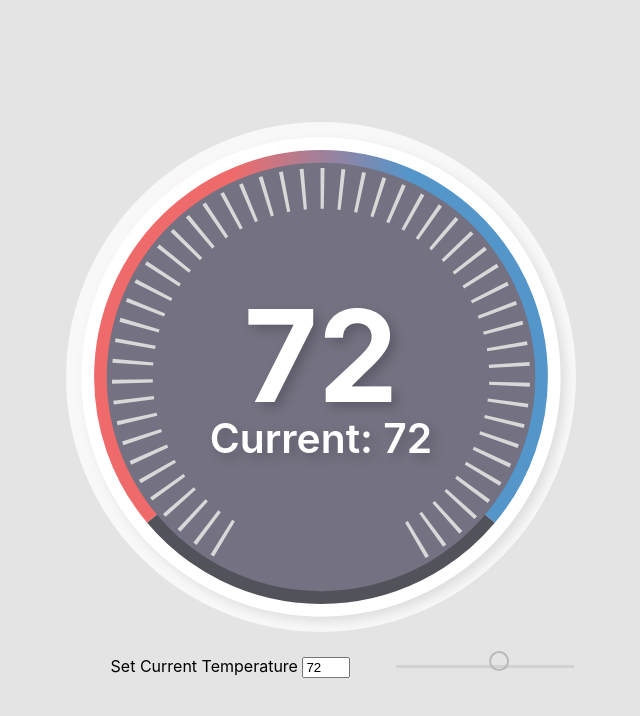
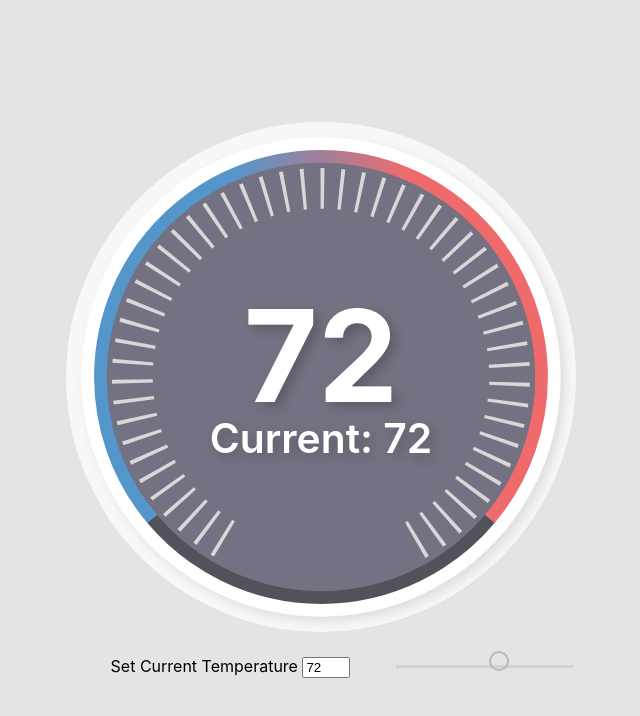
Before and after one commit to raniceyue/thermostat, a React (Create React App) app: page / in a window 1280 px wide. Shown: the top 716 px of the page, without its empty margins (319-959 px from the left). Built offline with nearby package versions, Linux system fonts and the light colour scheme.

Commit message:
Swap colour of arcs...

```diff
--- a/src/components/Border.jsx
+++ b/src/components/Border.jsx
@@ -6,6 +6,7 @@ const Border = () => {
     const arc2 = drawArc(50, 50, 43, 130, 230);
 
     return(
+        <>
         <div className="thermostat-border">
             <svg viewBox="0 0 100 100" xmlns="http://www.w3.org/2000/svg">
                 {/* BORDER */}
@@ -15,33 +16,16 @@ const Border = () => {
                 {/* ARC AROUND FACE */}
                 <defs>
                     <linearGradient id="myGradient" /*gradientTransform="rotate(90)"*/>
-                        <stop className="svg-arc-heating" offset="30%"/>
-                        <stop className="svg-arc-cooling" offset="70%"/>
+                        <stop className="svg-arc-cooling" offset="30%"/>
+                        <stop className="svg-arc-heating" offset="70%"/>
                     </linearGradient>
                 </defs>
                 <path className="svg-arc" stroke="url('#myGradient')" d={arc1}/>
                 <path className="svg-arc svg-arc-bottom" d={arc2}/>
-
-                {/* SUN ICON */}
-                <path className="svg-sun-icon"
-                    d="M12, 9c1.65, 0, 3, 1.35, 3, 3s-1.35, 3-3, 3s-3-1.35-3-3 S10.35, 9, 12, 9
-                        M12, 7c-2.76, 0-5, 2.24-5, 5s2.24, 5, 5, 5s5-2.24, 5-5 S14.76, 7, 12, 7L12, 7z
-                        M2, 13l2, 0c0.55, 0, 1-0.45, 1-1s-0.45-1-1-1l-2, 0c-0.55, 0-1,0.45-1, 1S1.45,13,2, 13z
-                        M20, 13l2, 0c0.55, 0, 1-0.45, 1-1 s-0.45-1-1-1l-2, 0c-0.55, 0-1, 0.45-1, 1S19.45, 13, 20, 13z
-                        M11, 2v2c0, 0.55, 0.45, 1, 1, 1s1-0.45, 1-1V2c0-0.55-0.45-1-1-1S11, 1.45, 11, 2z
-                        M11, 20v2c0,0.55,0.45,1,1,1s1-0.45,1-1v-2c0-0.55-0.45-1-1-1C11.45,
-                        19,11,19.45,11,20z M5.99,4.58c-0.39-0.39-1.03-0.39-1.41,0 c-0.39,
-                        0.39-0.39,1.03,0,1.41l1.06,1.06c0.39,0.39,1.03,0.39,1.41,0s0.39-1.03, 0-1.41L5.99,4.58z
-                        M18.36,16.95 c-0.39-0.39-1.03-0.39-1.41,0c-0.39,0.39-0.39, 1.03,0,
-                        1.41l1.06,1.06c0.39,0.39,1.03,0.39,1.41,0c0.39-0.39,0.39-1.03, 0-1.41
-                        L18.36,16.95z
-                        M19.42,5.99c0.39-0.39,0.39-1.03,0-1.41c-0.39-0.39-1.03-0.39-1.41,
-                        0l-1.06,1.06c-0.39,0.39-0.39,1.03,0,1.41 s1.03,0.39,1.41,0L19.42,5.99z
-                        M7.05,18.36c0.39-0.39,0.39-1.03,0-1.41c-0.39-0.39-1.03-0.39-1.41,
-                        0l-1.06,1.06 c-0.39,0.39-0.39,1.03,0,1.41s1.03,0.39,1.41,0L7.05,18.36z"
-                />
             </svg>
         </div>
+        <div className="origin"></div>
+        </>
     );
 }
 
```
